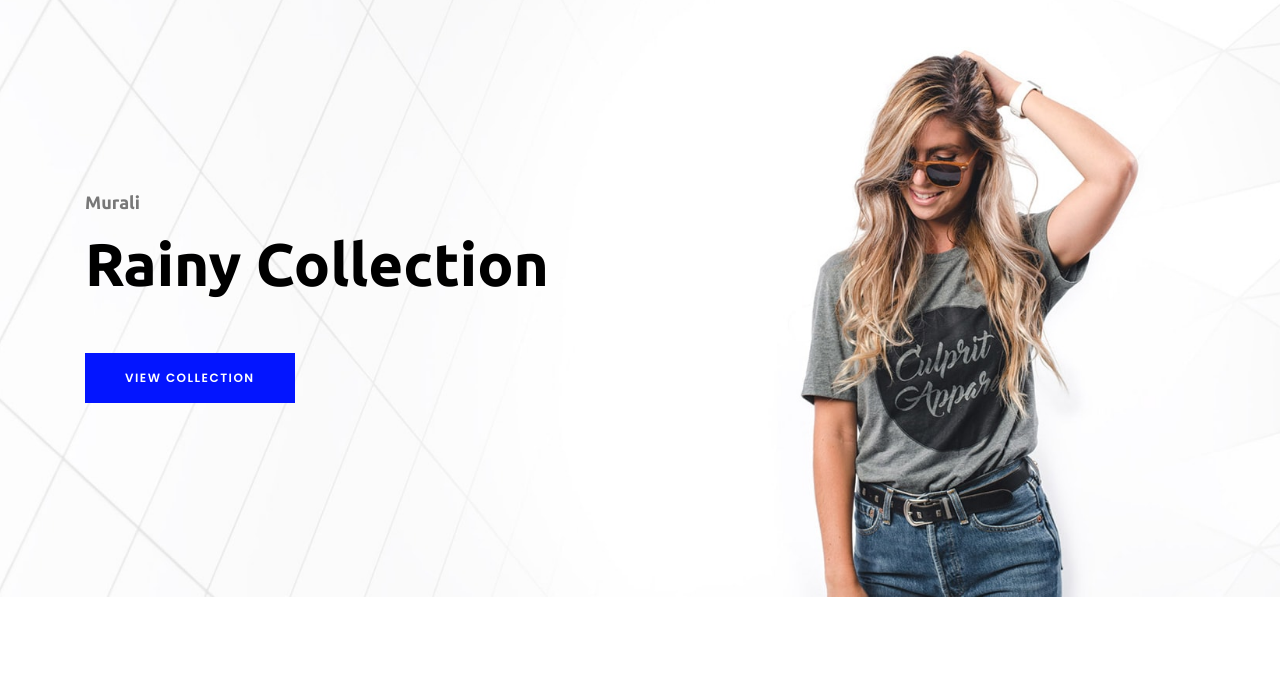
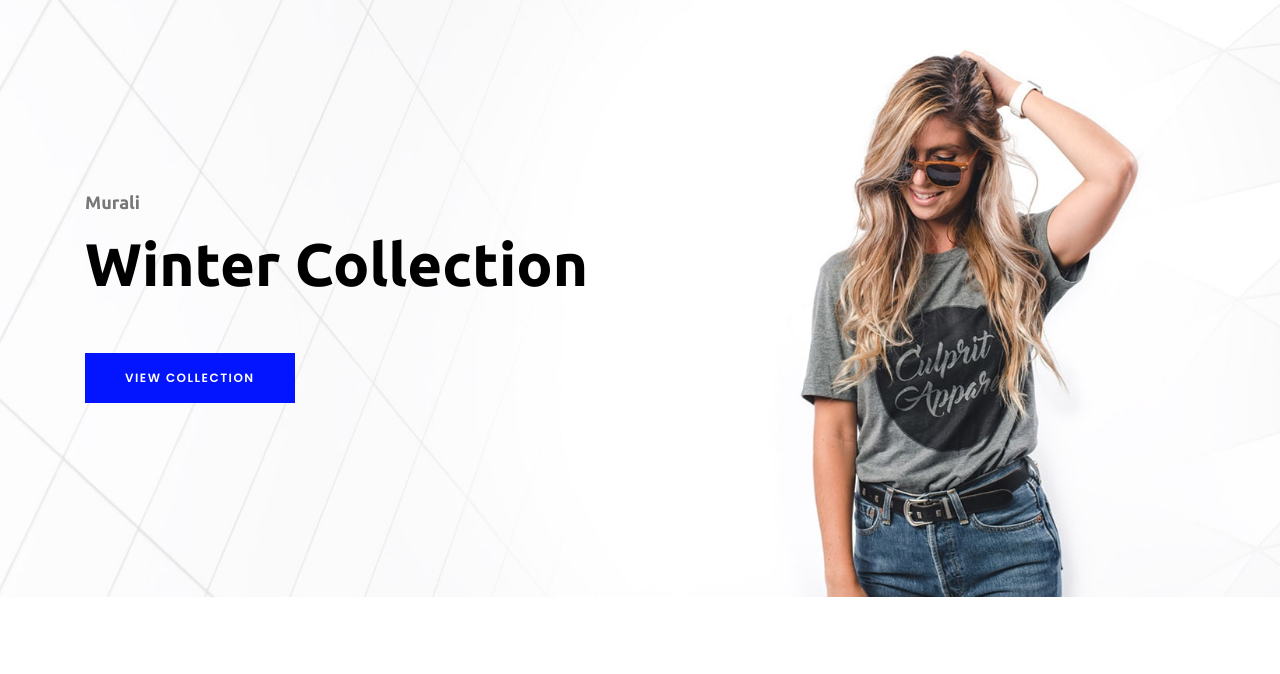
Before and after one commit to gowtamimadagala-sys/mk-edify-2515, a plain HTML site: page index.html in a window 1280 px wide. Shown: the part 88-762 px from the top of the page. Drawn offline with Linux system fonts and the light colour scheme; files whose address does not match are found by name.

Commit message:
updated to rainy to winter

```diff
--- a/index.html
+++ b/index.html
@@ -207,7 +207,7 @@
                 <div class="col-12">
                     <div class="hero-content">
                         <h6>Murali</h6>
-                        <h2>Rainy Collection</h2>
+                        <h2>Winter Collection</h2>
                         <a href="#" class="btn essence-btn">view collection</a>
                     </div>
                 </div>
```
